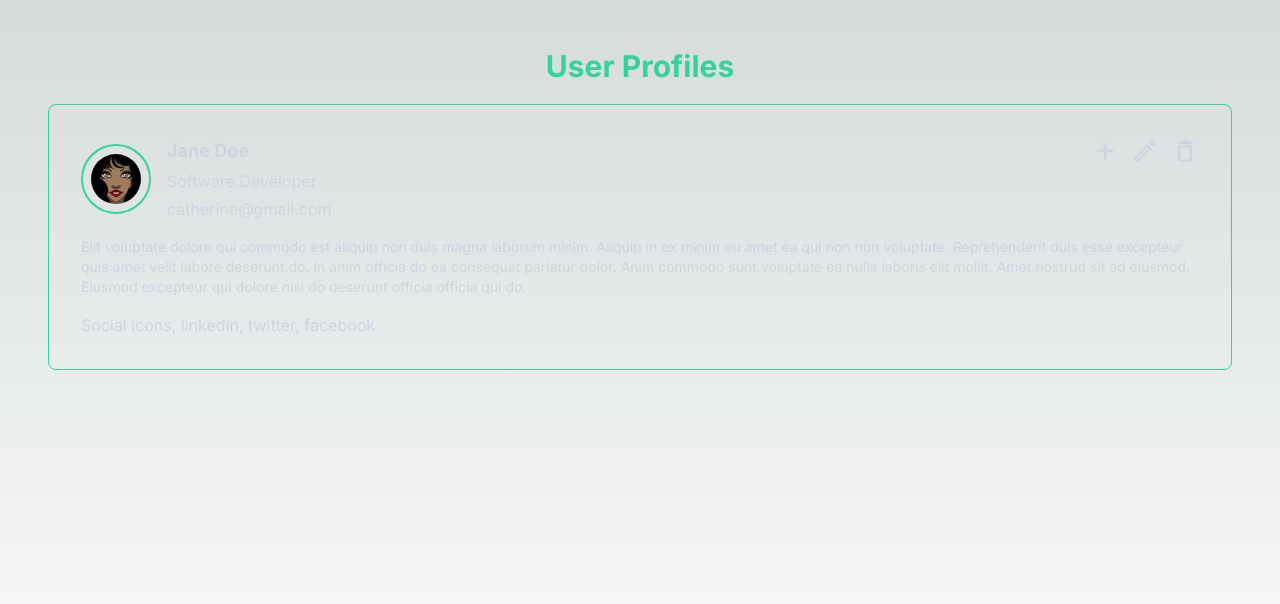
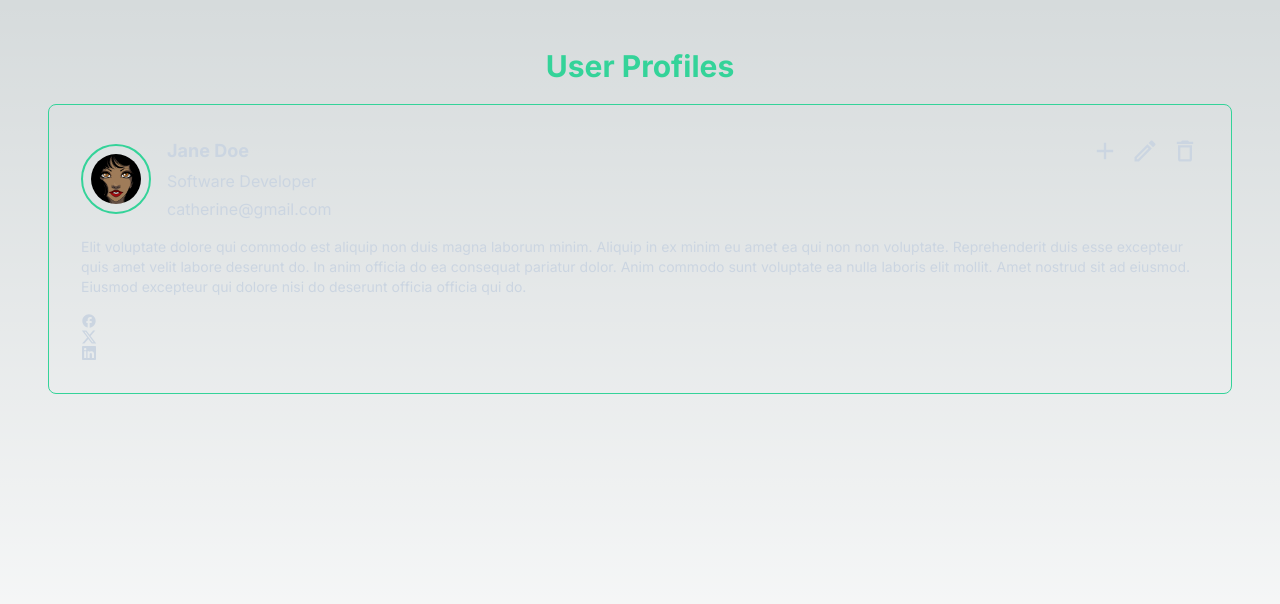
Before and after one commit to esthercate/user-profiles, a Next.js app: page / in a window 1280 px wide. Shown: the top 604 px of the page. Built offline with nearby package versions, Linux system fonts and the light colour scheme.

Commit message:
add social icons

```diff
--- a/app/page.tsx
+++ b/app/page.tsx
@@ -1,7 +1,7 @@
 import Image from 'next/image'
 import Link from 'next/link'
-import { FaUserEdit } from "react-icons/fa"
-import { MdAdd, MdOutlineEdit, MdOutlineDeleteOutline } from 'react-icons/md'
+import { MdAdd, MdOutlineEdit, MdOutlineFacebook, MdOutlineDeleteOutline,} from 'react-icons/md'
+import { FaLinkedin, FaXTwitter } from "react-icons/fa6";
 
 export default function Home() {
   return (
@@ -37,7 +37,17 @@ export default function Home() {
             pariatur dolor. Anim commodo sunt voluptate ea nulla laboris elit mollit. Amet nostrud sit ad eiusmod. Eiusmod excepteur qui dolore nisi do deserunt officia officia qui do.
           </p>
         </div>
-        <div>Social icons, linkedin, twitter, facebook</div>
+        <div>
+          <Link href='/facebook'>
+            <MdOutlineFacebook />
+          </Link>
+          <Link href='/facebook'>
+            <FaXTwitter />
+          </Link>
+          <Link href='/facebook'>
+            <FaLinkedin />
+          </Link>
+        </div>
       </div>
     </main>
   )
```
